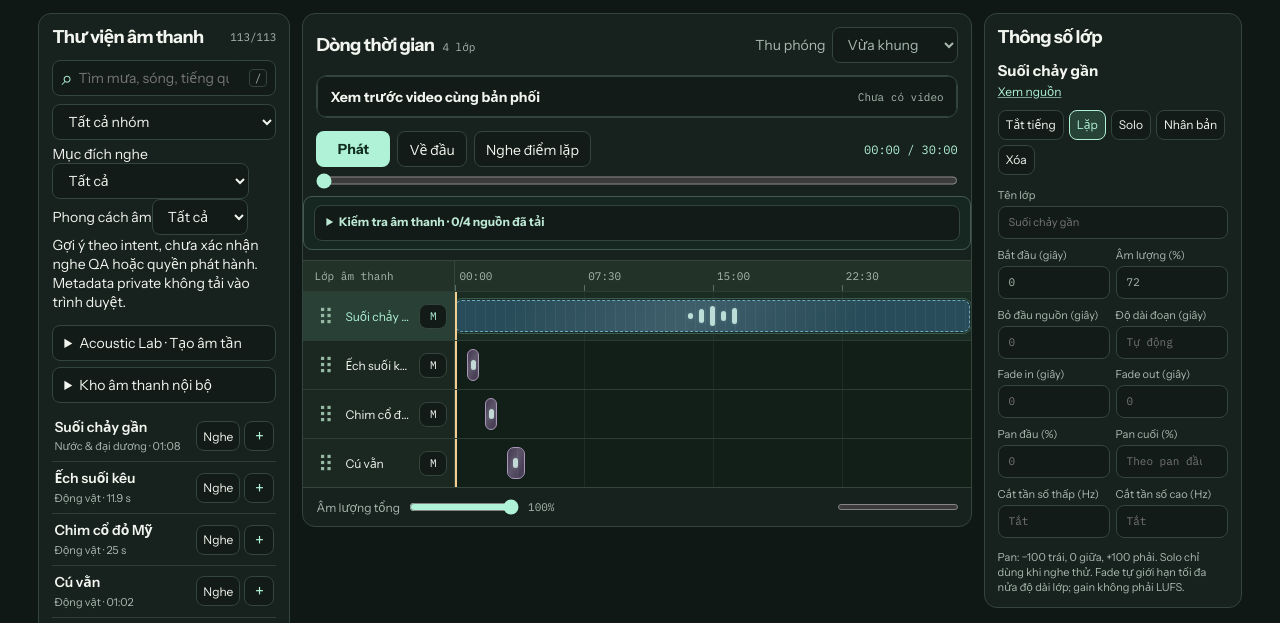
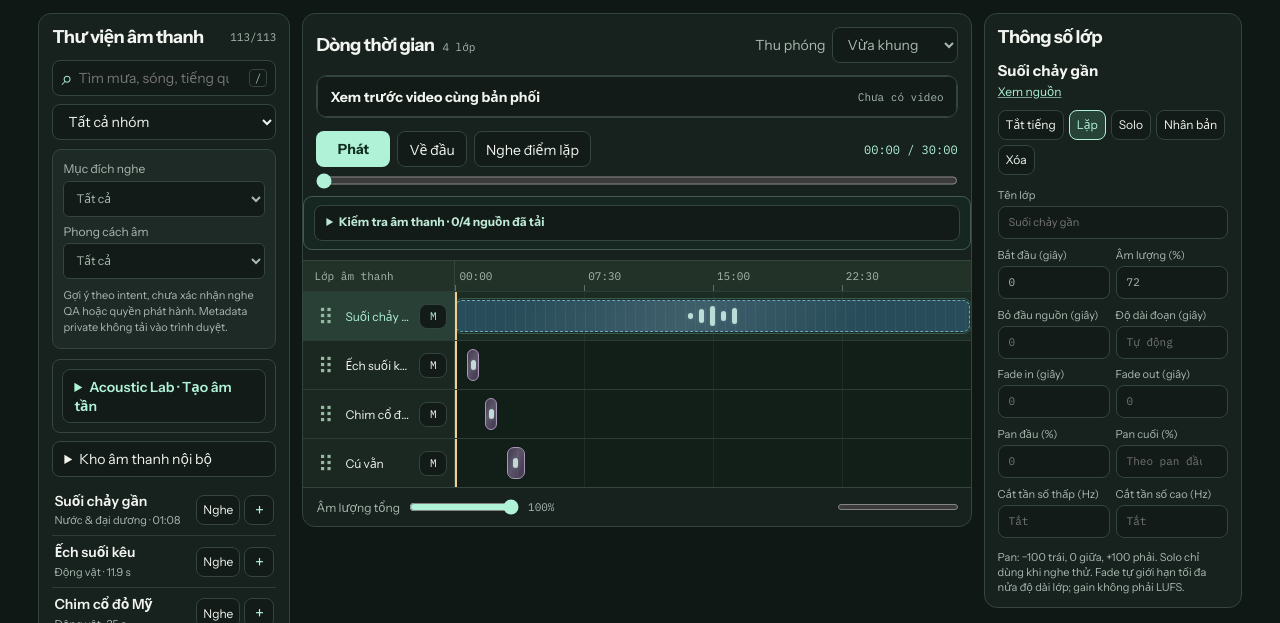
Before and after one commit to WhiteNoiseChoir/whitenoisechoir.github.io, a plain HTML site: page vi/index.html in a window 1280 px wide. Shown: the part 170-793 px from the top of the page. Drawn offline with Linux system fonts and the light colour scheme.

Commit message:
style(studio): accessible intent filters and compact frequency lab

```diff
--- a/studio.css
+++ b/studio.css
@@ -514,3 +514,15 @@ kbd { font: 11px var(--mono); border: 1px solid var(--line); color: var(--muted)
   .av-preview-actions { gap: 7px; }
   .av-preview-help { flex-basis: 100%; }
 }
+
+/* Intent-aware source discovery & local frequency lab (internal Studio, additive). */
+.intent-controls { display:grid; gap:7px; padding:10px; margin:5px 0 10px; border:1px solid var(--line); border-radius:9px; background:var(--raised); }
+.intent-controls label,.frequency-lab-fields label { display:grid; gap:4px; font-size:12px; color:var(--muted); }
+.intent-controls select,.frequency-lab select,.frequency-lab input { min-width:0; width:100%; padding:7px 8px; border:1px solid var(--line); border-radius:6px; background:var(--input); color:inherit; }
+.intent-caution { font-size:11px; line-height:1.45; color:var(--muted); margin:2px 0; }
+.baby-demo-action { min-height:35px; text-align:left; border:1px solid var(--line); border-radius:6px; }
+.frequency-lab { border:1px solid var(--line); border-radius:8px; padding:9px; margin-bottom:8px; }
+.frequency-lab summary { cursor:pointer; color:var(--accent); font-weight:600; }
+.frequency-lab-fields { display:grid; gap:8px; padding-top:10px; }
+.frequency-lab-fields button { min-height:37px; }
+.frequency-lab-fields .hint { font-size:11px; color:var(--muted); margin:0; }
```
